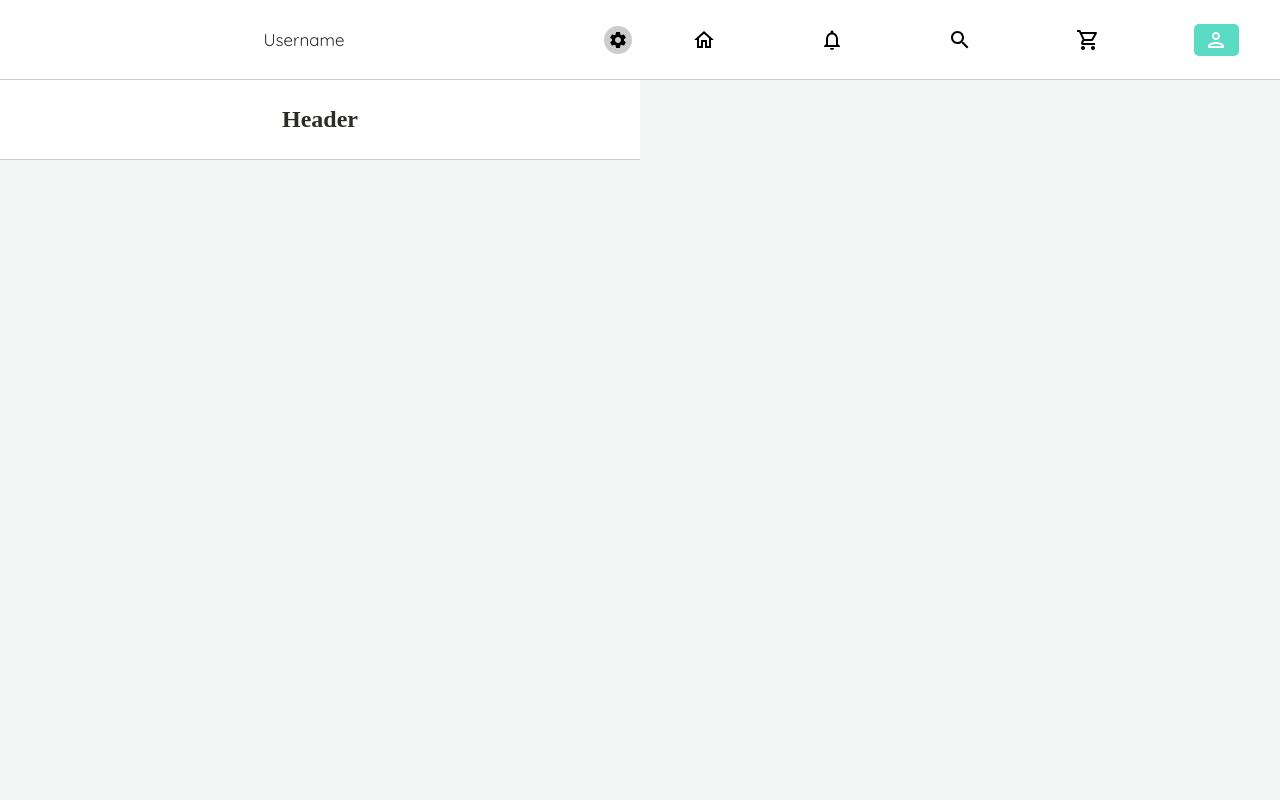
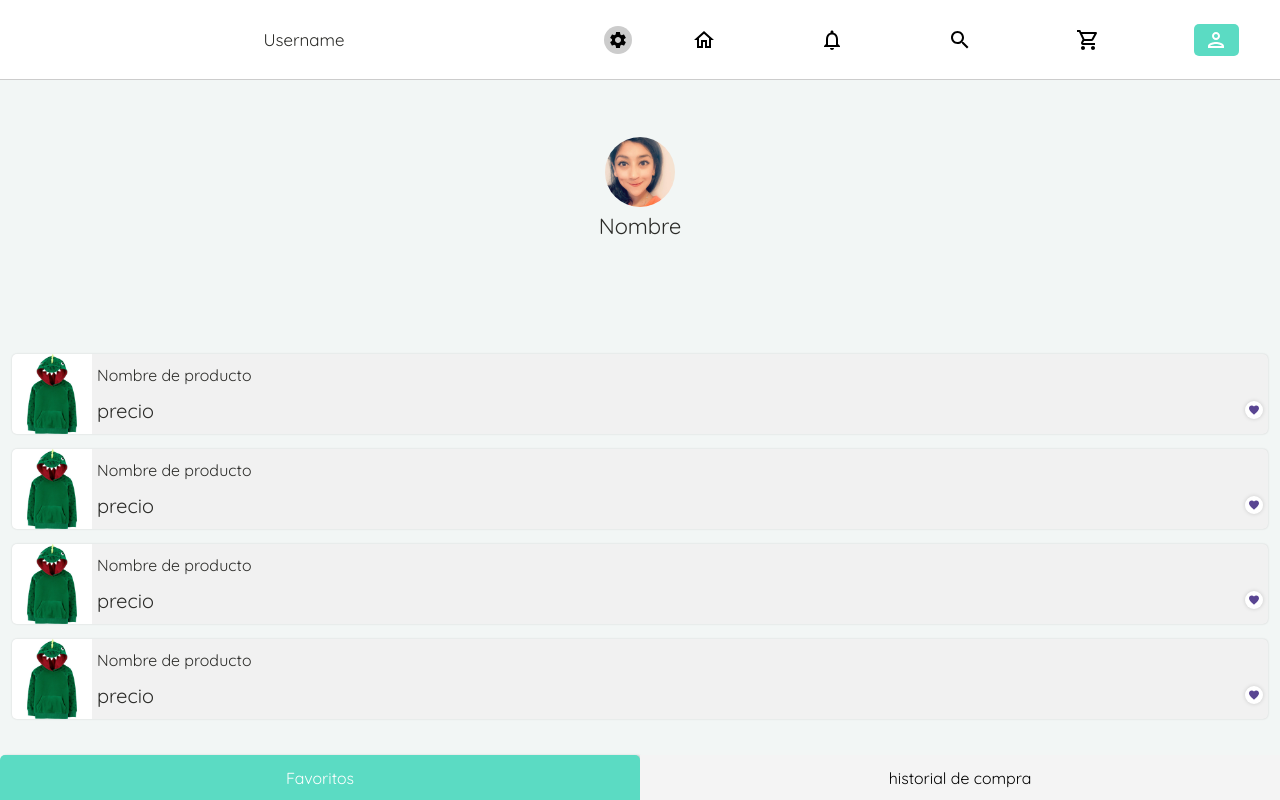
Before and after one commit to oozmakappajs/Louis-Monstruon-front, a React app: page /profile/tuentyfaiv in a window 1280 px wide. Built offline with nearby package versions, Linux system fonts and the light colour scheme.

Commit message:
Setting containers to Profile.js

```diff
--- a/src/assets/styles/containers/UserCard.scss
+++ b/src/assets/styles/containers/UserCard.scss
@@ -1,10 +1,8 @@
-@import '../lib/fonts';
-
 .UserCard {
-  font-family: 'Quicksand', sans-serif;
+  font-family: 'Quicksand Regular';
   height: 80px;
-  width: calc(100% - 20px);
-  margin: 10px;
+  width: calc(100% - 24px);
+  margin: 15px 12px;
   display: flex;
   background: #F1F1F1 0% 0% no-repeat padding-box;
   box-shadow: 0px 0px 2px #00000029;
@@ -12,13 +10,17 @@
   opacity: 1;
   position: relative;
   &__img {
-    object-fit: contain;
     height: 100%;
     width: 80px;
+    object-fit: contain;
+    border-top-left-radius: 5px;
+    border-bottom-left-radius: 5px;
     &-container {
-      background: white 0% 0% no-repeat padding-box;
       height: 100%;
       width: 80px;
+      border-top-left-radius: 5px;
+      border-bottom-left-radius: 5px;
+      background: white 0% 0% no-repeat padding-box;
     }
   }
   &__details {
@@ -28,20 +30,27 @@
     justify-content: space-around;
     width: 100%;
   }
-  &__title {
+  &__title,
+  &__date {
     font-size: 16px;
   }
   &__price {
     font-size: 20px;
   }
   &__icon {
-   width: 100%;
-   display: flex;
-   justify-content: flex-end;
+    width: 100%;
+    display: flex;
+    justify-content: space-between;
+    align-items: center;
+    div {
+      display: flex;
+      justify-content: space-between;
+      align-items: center;
+    }
   }
   &--price {
     span {
-      padding: 0 8px;
+      padding-right: 8px;
     }
   }
 }
--- a/src/assets/styles/containers/UserGroupedButtons.scss
+++ b/src/assets/styles/containers/UserGroupedButtons.scss
@@ -1,22 +1,54 @@
-@import '../lib/fonts';
 @import '../lib/palette';
 
 .UserGroupedButtons {
+  position: absolute;
+  display:flex;
   width: 100%;
-  display:flex;
+  height: 35px;
+  left: 0;
+  right: 0;
+  bottom: 0;
   &__item {
-    font-family: 'Quicksand', sans-serif;
+    display:flex;
     width: 50%;
-    height: 45px;
-    box-shadow: 2px 0px 2px #00000029;
-    border-radius: 5px 5px 0px 0px;
-    opacity: 1;
-    display:flex;
+    height: 100%;
+    background: map-get(map-get($palette,greyColors), snow);
+    font-family: 'Quicksand Regular';
+    font-size: 16px;
     justify-content: center;
     align-items: center;
-    &:active,  &:hover {
+    opacity: 1;
+    outline: 0;
+    &-active {
+      box-shadow: 2px 0px 2px #00000029;
+      border-radius: 5px 5px 0px 0px;
       background:map-get(map-get($palette,primary),blue) 0% 0% no-repeat padding-box;
       color: white;
     }
+    &:active,  &:hover {
+      border-radius: 5px 5px 0px 0px;
+      background:map-get(map-get($palette,primary),blue) 0% 0% no-repeat padding-box;
+      color: white;
+      cursor: pointer;
+    }
   }
 }
+
+
+@media screen and (min-width: 375px) {
+  .UserGroupedButtons {
+    height: 36px;
+  }
+}
+
+@media screen and (min-width: 425px) {
+  .UserGroupedButtons {
+    height: 38px;
+  }
+}
+
+@media screen and (min-width: 768px) {
+  .UserGroupedButtons {
+    height: 45px;
+  }
+}
--- a/src/assets/styles/containers/UserProfile.scss
+++ b/src/assets/styles/containers/UserProfile.scss
@@ -1,20 +1,21 @@
-@import '../lib/fonts';
 @import '../lib/palette';
 
 .UserProfile {
   width: 100%;
+  height: 70%;
   display: flex;
+  margin-top: 10px;
   justify-content: center;
   align-items: center;
   flex-direction: column;
   p {
-    font-family: 'Quicksand', sans-serif;
+    font-family: 'Quicksand Regular';
     font-size: 22px;
-    padding: 10px;
+    padding: 5px 5px 10px;
   }
   &__img{
-    width: 73px;
-    height: 73px;
+    width: 70px;
+    height: 70px;
     img {
       object-fit: contain;
       width: 100%;
@@ -23,3 +24,15 @@
     }
   }
 }
+
+@media screen and (min-width: 375px) {
+  .UserProfile {
+    height: 75%;
+  }
+}
+
+@media screen and (min-width: 768px) {
+  .UserProfile {
+    height: 80%;
+  }
+}
--- a/src/containers/UserCard.js
+++ b/src/containers/UserCard.js
@@ -1,8 +1,10 @@
 import React from 'react';
+import { AttachMoney } from '@material-ui/icons';
+
+import IconButton from '../components/elements/IconButton';
+import user from '../assets/images/products/dino4.jpg';
+
 import '../assets/styles/containers/UserCard.scss';
-import { AttachMoney } from '@material-ui/icons';
-import user from '../assets/images/products/dino4.jpg';
-import IconButton from '../components/elements/IconButton';
 
 const UserCard = (props) => {
   return (
@@ -16,17 +18,25 @@ const UserCard = (props) => {
       </div>
       <div className="UserCard__details">
         <p className="UserCard__title">Nombre de producto</p>
-        <p className="UserCard__price">precio</p>
         {
           props.icon ? (
+            <>
               <div className="UserCard__icon">
+                <p className="UserCard__price">precio</p>
                 <IconButton type="fav" isFav />
               </div>
-          ) : (
+            </>
+          ) :
+            (
+              <>
                 <div className="UserCard__icon UserCard--price">
+                  <p className="UserCard__date">dd/mm/yyyy</p>
+                  <div>
                     <AttachMoney />
                     <span>precio</span>
                   </div>
+                </div>
+              </>
             )
         }
       </div>
--- a/src/containers/UserGroupedButtons.js
+++ b/src/containers/UserGroupedButtons.js
@@ -1,15 +1,18 @@
 import React from 'react';
+
 import '../assets/styles/containers/UserGroupedButtons.scss';
 
-const UserGroupedButtons = () => {
+const UserGroupedButtons = (props) => {
+  const { active, handleTabActive } = props;
+
   return (
     <div className="UserGroupedButtons">
-      <div className="UserGroupedButtons__item">
+      <button type="button" className={`UserGroupedButtons__item ${!active && 'UserGroupedButtons__item-active'}`} onClick={handleTabActive}>
         Favoritos
-      </div>
-      <div className="UserGroupedButtons__item">
+      </button>
+      <button type="button" className={`UserGroupedButtons__item ${active && 'UserGroupedButtons__item-active'}`} onClick={handleTabActive}>
         historial de compra
-      </div>
+      </button>
     </div>
   );
 };
--- a/src/containers/UserProfile.js
+++ b/src/containers/UserProfile.js
@@ -1,7 +1,8 @@
 import React from 'react';
-import '../assets/styles/containers/UserProfile.scss';
 
 import user from '../assets/images/sue.jpg';
+
+import '../assets/styles/containers/UserProfile.scss';
 
 const UserProfile = () => {
   return (
--- a/src/pages/Profile.js
+++ b/src/pages/Profile.js
@@ -1,37 +1,46 @@
-import React from 'react';
+import React, { useState } from 'react';
+
+import UserProfile from '../containers/UserProfile';
+import UserGroupedButtons from '../containers/UserGroupedButtons';
+import UserCard from '../containers/UserCard';
 
 import '../assets/styles/pages/profile.scss';
 
 const Profile = (props) => {
+  const [active, setActive] = useState(false);
+
+  const handleTabActive = () => {
+    setActive(!active);
+  };
+
   return (
     <>
-      <header className="header">
-        <h2>Header</h2>
-      </header>
-      <main className="content">
-        <section className="profile_header">
-          <div>
-            <p>Header Profile</p>
-          </div>
-        </section>
-        <section className="profile_content">
-          <div>
-            <p>favorites | history purchase</p>
-          </div>
-          <div>
-            <p>favorites | history purchase</p>
-          </div>
-          <div>
-            <p>favorites | history purchase</p>
-          </div>
-          <div>
-            <p>favorites | history purchase</p>
-          </div>
-        </section>
-      </main>
-      <nav className="menu_navigation">
-        <h2>Menu de Navegación</h2>
-      </nav>
+      <section className="profile_header">
+        <UserProfile />
+        <UserGroupedButtons handleTabActive={handleTabActive} active={active} />
+      </section>
+      <section className="profile_content">
+        {
+          !active && (
+            <>
+              <UserCard icon />
+              <UserCard icon />
+              <UserCard icon />
+              <UserCard icon />
+            </>
+          )
+        }
+        {
+          active && (
+            <>
+              <UserCard />
+              <UserCard />
+              <UserCard />
+              <UserCard />
+            </>
+          )
+        }
+      </section>
     </>
   );
 };
```
Lines whose indentation alone changed are shown as unchanged.
